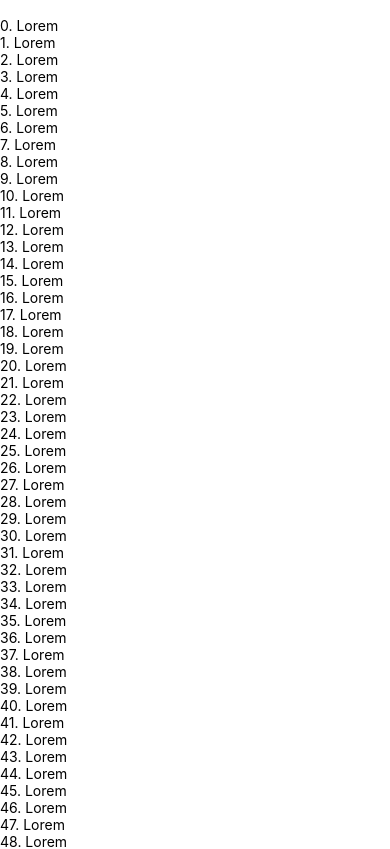
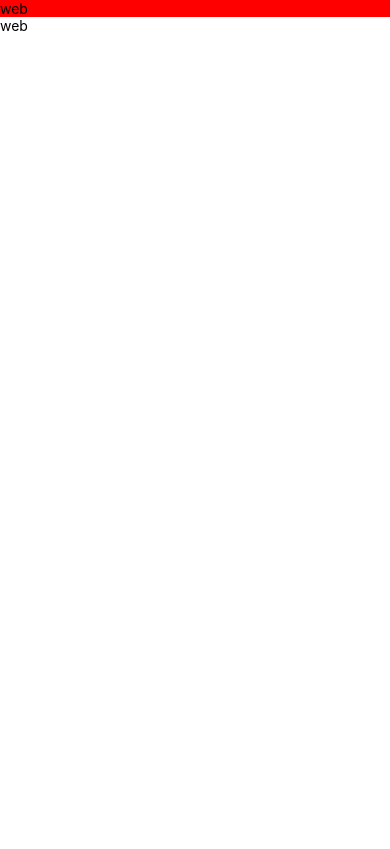
Before and after one commit to LukBed/react-native-learning, a React Native app: screen / in a window 390 px wide. Shown: the top 849 px of the page. Built offline with nearby package versions, Linux system fonts and the light colour scheme.

Commit message:
components dedicated for OS

```diff
--- a/App.js
+++ b/App.js
@@ -1,23 +1,26 @@
-import React, { useState } from 'react';
-import { ScrollView, Text, TextInput, View } from 'react-native';
-
-const mock = new Array(100)
-  .fill(null)
-  .map((item, idx) => ({ id: `id${idx}`, label: `${idx}. Lorem` }));
+import React from 'react';
+import { Text, Platform, SafeAreaView } from 'react-native';
 
 export default function App() {
-  const [value, setValue] = useState('');
-
-  //ScrollView is not the best if we have a lot of similar elements - performance!
   return (
-    <View>
-      <Text>{value}</Text>
-      <TextInput value={value} onChangeText={text => setValue(text)} />
-      <ScrollView>
-        {mock.map(item => (
-          <Text key={item.id}>{item.label}</Text>
-        ))}
-      </ScrollView>
-    </View>
+    //SafeAreaView - only IOS11+, safe margin, very useful, works as normal view on Android
+    <SafeAreaView>
+      <Text
+        style={{
+          backgroundColor: Platform.OS === 'android' ? 'green' : 'red',
+        }}>
+        {Platform.OS}
+      </Text>
+      <Text
+        style={{
+          ...Platform.select({
+            android: {
+              backgroundColor: 'orange',
+            },
+          }),
+        }}>
+        {Platform.OS}
+      </Text>
+    </SafeAreaView>
   );
 }
```
